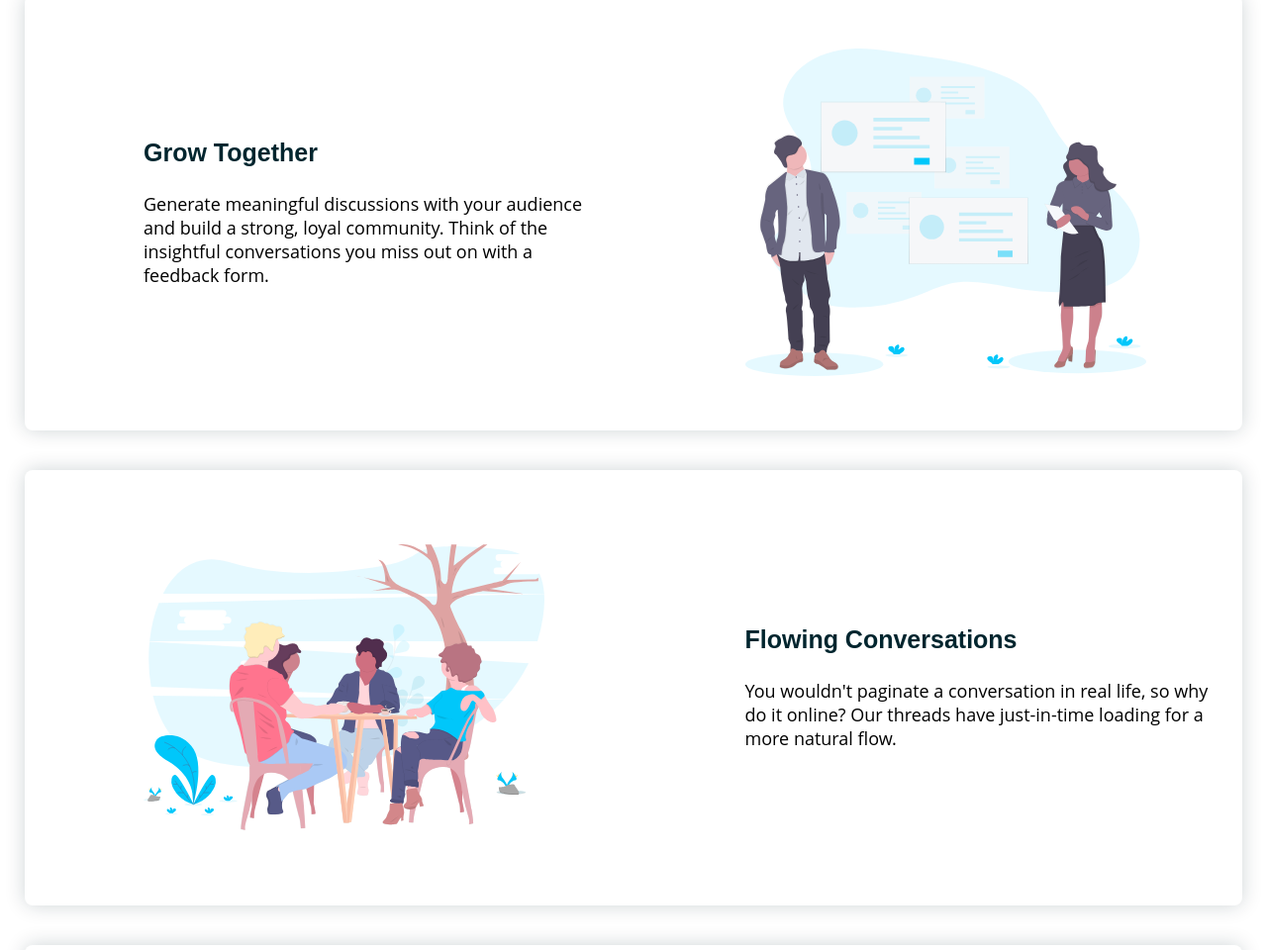
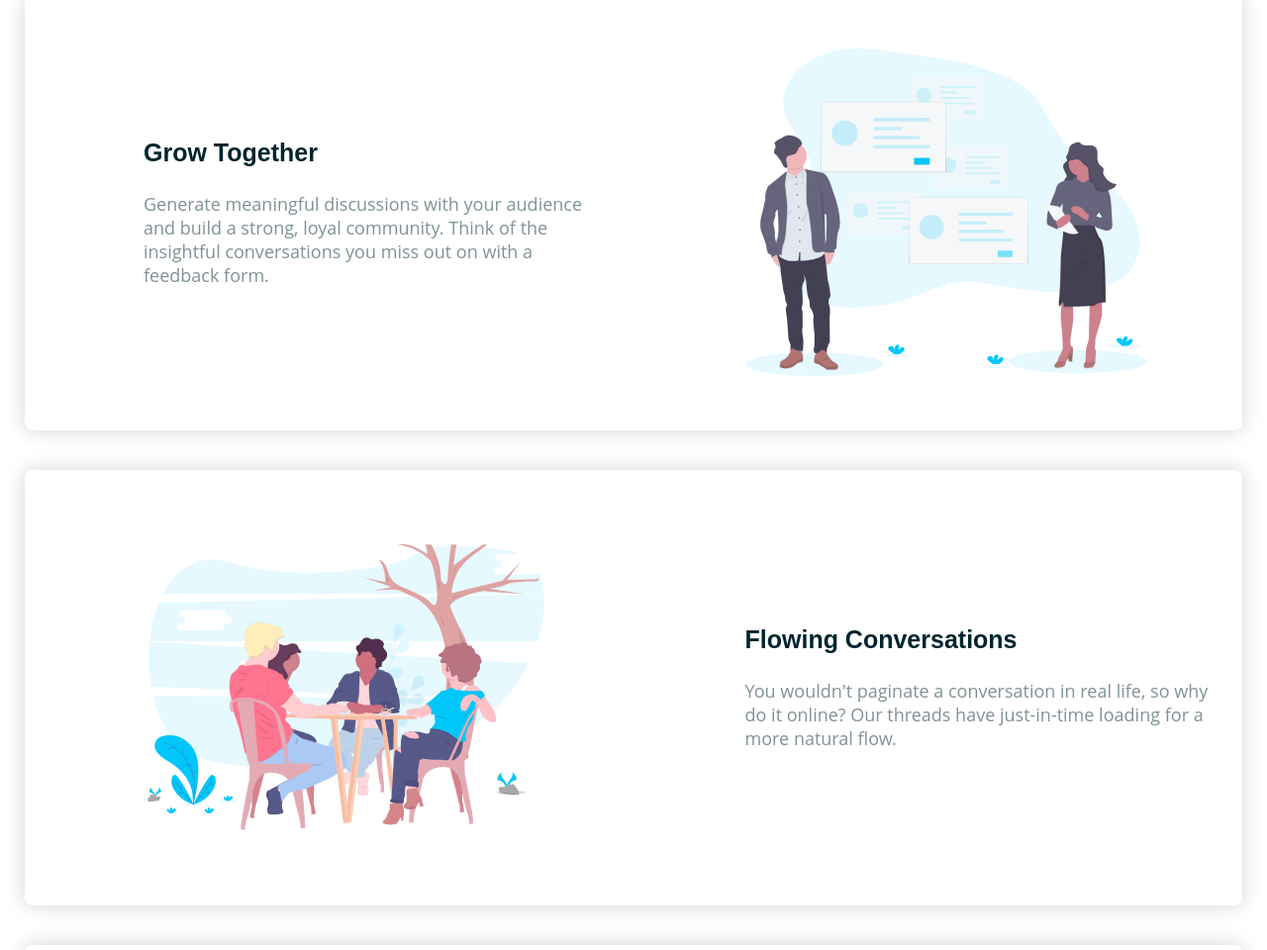
Before and after one commit to edufelibugm/huddle-landing-page-with-alternating-feature-blocks-master, a plain HTML site: page index.html in a window 1280 px wide. Shown: the part 918-1878 px from the top of the page at 99% size. Drawn offline with Linux system fonts and the light colour scheme.

Commit message:
Update style.css

```diff
--- a/style.css
+++ b/style.css
@@ -169,6 +169,7 @@ header {
                     margin-bottom: 25px;
                 }
                 .main-cont .targets-section .card .card-text p {
+                    color: hsla(192, 100%, 9%, 0.5);
                     font-family: 'Open Sans', sans-serif;
                     font-size: 18px;
                 }
```
